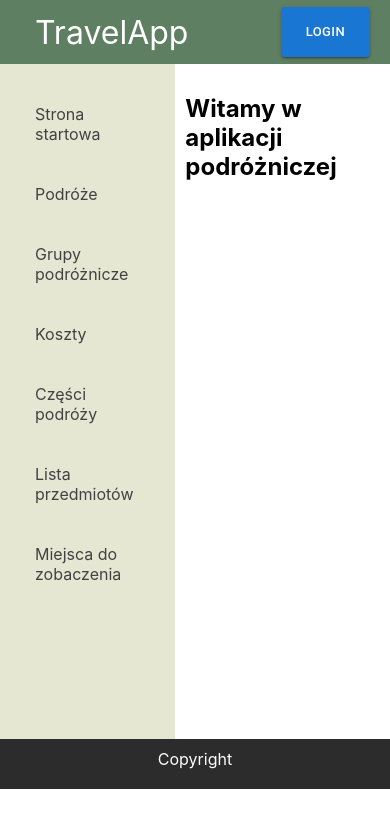
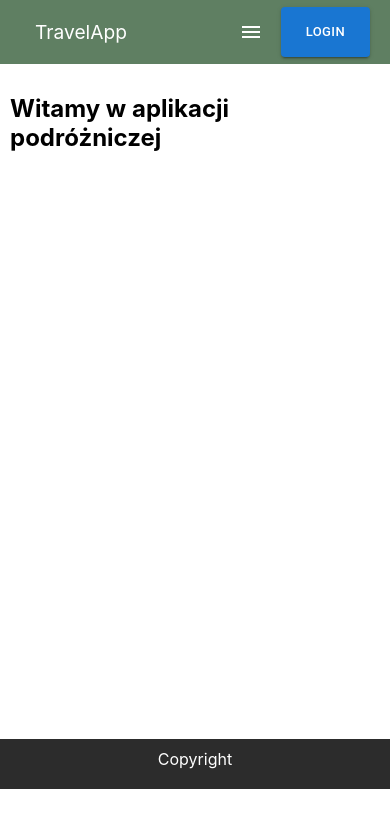
Before and after one commit to MichalSokala/PAINT_Project, a React (Create React App) app in the folder myfrontend/: page / in a window 390 px wide. Shown: the top 828 px of the page. Built offline with nearby package versions, Linux system fonts and the light colour scheme.

Commit message:
Dodana funkcjonalność ułatwiającą  wyświetlanie strony na małych ekranach

```diff
--- a/myfrontend/package.json
+++ b/myfrontend/package.json
@@ -8,6 +8,7 @@
     "@fontsource/roboto": "^5.1.1",
     "@mui/icons-material": "^6.4.1",
     "@mui/material": "^6.4.1",
+    "@mui/x-charts": "^7.24.1",
     "cra-template": "1.2.0",
     "react": "^18.3.1",
     "react-dom": "^18.3.1",
--- a/myfrontend/src/components/CostPage.js
+++ b/myfrontend/src/components/CostPage.js
@@ -2,6 +2,7 @@ import React, {useEffect, useState} from "react";
 import { Link } from "react-router-dom";
 import Layout from "./Layout";
 import axios from "axios";
+import { PieChart } from '@mui/x-charts/PieChart';
 
 const CostPage = () => {
     const [costs, setCosts] = useState([]);
@@ -37,6 +38,19 @@ const CostPage = () => {
             <div>
                 <Link to="/cost">Dodaj nowy koszt</Link>
             </div>
+            <PieChart
+      series={[ ///do wizualizacji tylko
+        {
+          data: [
+            { id: 0, value: 10, label: 'series A' },
+            { id: 1, value: 15, label: 'series B' },
+            { id: 2, value: 20, label: 'series C' },
+          ],
+        },
+      ]}
+      width={400}
+      height={200}
+    />
         </Layout>
     );
 };
--- a/myfrontend/src/components/Header.css
+++ b/myfrontend/src/components/Header.css
@@ -19,6 +19,12 @@ header .page-title a {
   text-decoration: none;
 }
 
+header div {
+  display: flex;
+  align-items: center;
+  gap: 10px;
+}
+
 header div a {
   padding: 10px 15px;
   /*background-color: #1976d2;*/
@@ -26,6 +32,21 @@ header div a {
   border-radius: 5px;
   text-decoration: none;
 }
+header div {
+  display: flex;
+  align-items: center;
+  gap: 10px;
+}
+
+header .page-title a {
+  font-size: 1.5em;
+}
+
+@media (max-width: 768px) {
+  header .page-title a {
+    font-size: 1.2em;
+  }
+}
 
 header div a:hover {
   /*background-color: #1565c0;*/
--- a/myfrontend/src/components/Header.js
+++ b/myfrontend/src/components/Header.js
@@ -1,15 +1,44 @@
+import React, { useState } from "react";
+import { Link } from "react-router-dom";
+import Button from "@mui/material/Button";
+import IconButton from "@mui/material/IconButton";
+import MenuIcon from "@mui/icons-material/Menu";
+import Drawer from "@mui/material/Drawer";
+import Menu from "./Menu";
+import { useMediaQuery } from "@mui/material";
 import "./Header.css";
-import {Link} from "react-router-dom";
-import React from "react";
-import Button from '@mui/material/Button';
 
 const Header = () => {
+  const [menuOpen, setMenuOpen] = useState(false);
+  const isMobile = useMediaQuery("(max-width: 768px)");
+
+  const toggleMenu = (open) => (event) => {
+    if (event.type === "keydown" && (event.key === "Tab" || event.key === "Shift")) {
+      return;
+    }
+    setMenuOpen(open);
+  };
+
   return (
     <header>
       <div className="page-title">
         <Link to="/">TravelApp</Link>
       </div>
       <div>
+        {isMobile && (
+          <>
+            <IconButton
+              color="inherit"
+              onClick={toggleMenu(true)}
+              aria-label="open menu"
+            >
+              <MenuIcon />
+            </IconButton>
+            <Drawer anchor="left" open={menuOpen} onClose={toggleMenu(false)}>
+              <Menu isDrawer={true} /> {/* Przekazujemy isDrawer */}
+            </Drawer>
+          </>
+        )}
         <Button variant="contained" color="primary" size="small">
           <Link to="/login">Login</Link>
         </Button>
--- a/myfrontend/src/components/Menu.css
+++ b/myfrontend/src/components/Menu.css
@@ -14,6 +14,42 @@ nav li {
     margin: 20px 10px;
 }
 
+@media (max-width: 768px) {
+  nav {
+    display: none; /* Ukrywa menu */
+  }
+}
+
+.drawer-menu {
+    width: 100%; /* Wypełnia całą szerokość Drawer */
+    background-color: #e5e7d3; /* Tło menu */
+    padding: 10px;
+}
+
+.drawer-menu ul {
+    list-style: none;
+    padding: 0;
+    margin: 0;
+}
+
+.drawer-menu li {
+    margin: 20px 10px;
+}
+
+.drawer-menu li a {
+    text-decoration: none;
+    color: #424242;
+    padding: 10px 15px;
+    display: block;
+    border-radius: 5px;
+    transition: background-color 0.3s ease;
+}
+
+.drawer-menu li a:hover {
+    background-color: #f5f5f5;
+}
+
+
 nav li a {
   text-decoration: none;
   color: #424242;
--- a/myfrontend/src/components/Menu.js
+++ b/myfrontend/src/components/Menu.js
@@ -1,8 +1,28 @@
 import React from "react";
-import {Link} from "react-router-dom";
-import "./Menu.css"
+import { Link } from "react-router-dom";
+import { useMediaQuery } from "@mui/material";
+import "./Menu.css";
 
-const Menu = ({ children }) => {
+const Menu = ({ isDrawer }) => {
+  const isMobile = useMediaQuery("(max-width: 768px)");
+
+  // Jeśli to Drawer, zawsze renderuj zawartość, niezależnie od rozmiaru ekranu
+  if (isDrawer) {
+    return (
+      <ul>
+        <li><Link to="/">Strona startowa</Link></li>
+        <li><Link to="/travels">Podróże</Link></li>
+        <li><Link to="/travel_groups">Grupy podróżnicze</Link></li>
+        <li><Link to="/costs">Koszty</Link></li>
+        <li><Link to="/travel_parts">Części podróży</Link></li>
+        <li><Link to="/items">Lista przedmiotów</Link></li>
+        <li><Link to="/places">Miejsca do zobaczenia</Link></li>
+      </ul>
+    );
+  }
+
+  // Dla stałego menu renderuj tylko na dużych ekranach
+  if (!isMobile) {
     return (
       <nav>
         <ul>
@@ -16,6 +36,9 @@ const Menu = ({ children }) => {
         </ul>
       </nav>
     );
+  }
+
+  return null; // Ukryj całkowicie na małych ekranach, jeśli nie jest Drawerem
 };
 
 export default Menu;
```
Lines whose indentation alone changed are shown as unchanged.
